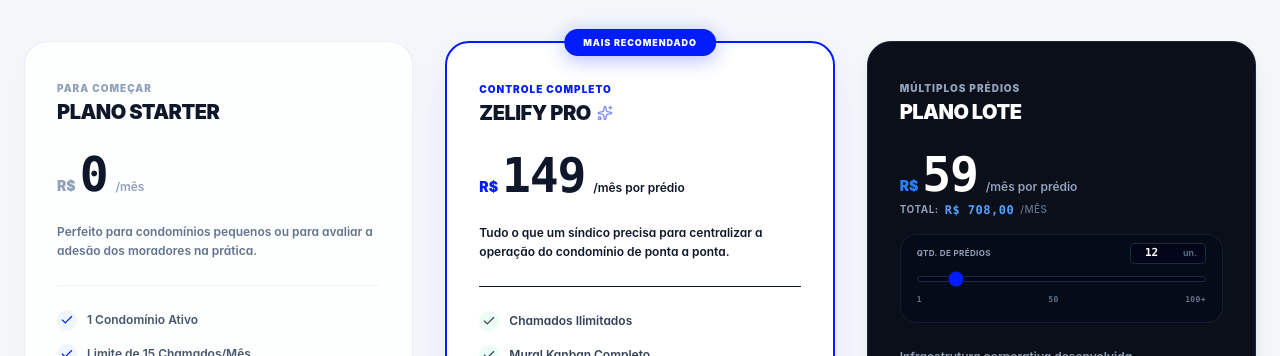
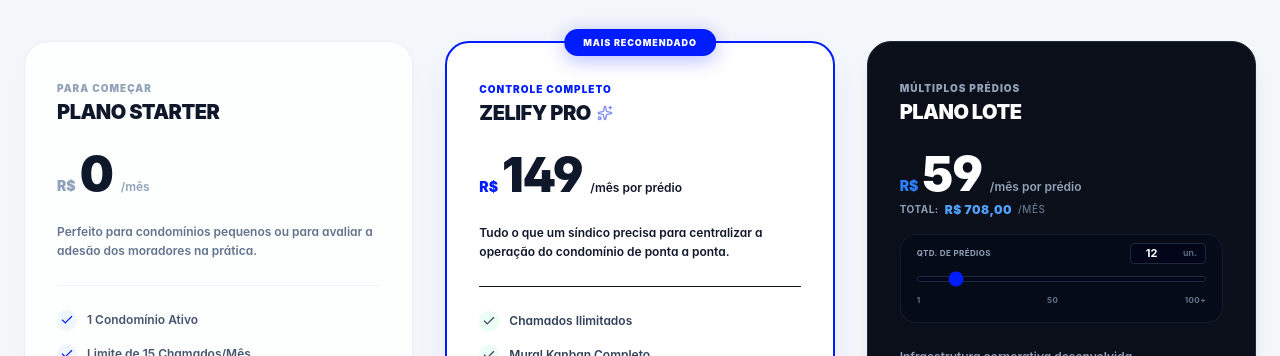
Before and after one commit to Leonardo-Tobias/Zelify-LP, a React (Vite) app: page / in a window 1280 px wide. Shown: the part 4633-4989 px from the top of the page. Built offline with nearby package versions, Linux system fonts and the light colour scheme.

Commit message:
design: remove font-mono dos numeros de preco para adotar fonte sans-serif limpa e moderna

```diff
--- a/src/App.tsx
+++ b/src/App.tsx
@@ -906,7 +906,7 @@ export default function App() {
 
                 <div className="flex items-baseline space-x-1">
                   <span className="text-sm font-black text-slate-400 align-super">R$</span>
-                  <span className="text-5xl font-black text-slate-900 tracking-tight font-mono">0</span>
+                  <span className="text-5xl font-black text-slate-900 tracking-tight">0</span>
                   <span className="text-slate-400 text-xs font-semibold ml-1">/mês</span>
                 </div>
 
@@ -983,7 +983,7 @@ export default function App() {
 
                 <div className="flex items-baseline space-x-1">
                   <span className="text-sm font-black text-[#001CFF] align-super">R$</span>
-                  <span className="text-5xl font-black text-slate-900 tracking-tight font-mono">149</span>
+                  <span className="text-5xl font-black text-slate-900 tracking-tight">149</span>
                   <span className="text-slate-550 text-xs font-semibold ml-1">/mês por prédio</span>
                 </div>
 
@@ -1051,13 +1051,13 @@ export default function App() {
                   <div className="space-y-1">
                     <div className="flex items-baseline space-x-1">
                       <span className="text-sm font-black text-blue-500 align-super">R$</span>
-                      <span className="text-5xl font-black text-white tracking-tight font-mono">{pricePerCondo}</span>
+                      <span className="text-5xl font-black text-white tracking-tight">{pricePerCondo}</span>
                       <span className="text-slate-400 text-xs font-semibold ml-1">/mês por prédio</span>
                     </div>
 
                     <div className="text-[10px] text-slate-400 font-bold uppercase tracking-wider flex items-center space-x-1.5">
                       <span>Total:</span>
-                      <span className="text-blue-400 font-black text-xs font-mono">R$ {totalPrice.toLocaleString('pt-BR')},00</span>
+                      <span className="text-blue-400 font-black text-xs">R$ {totalPrice.toLocaleString('pt-BR')},00</span>
                       <span className="text-slate-500 font-medium">/mês</span>
                     </div>
                   </div>
@@ -1077,7 +1077,7 @@ export default function App() {
                             const val = parseInt(e.target.value);
                             setCondoCount(isNaN(val) ? 1 : Math.max(1, Math.min(500, val)));
                           }}
-                          className="w-10 bg-transparent text-white text-center font-mono font-bold focus:outline-none text-[11px]"
+                          className="w-10 bg-transparent text-white text-center font-bold focus:outline-none text-[11px]"
                         />
                         <span className="text-[9px] text-slate-500 font-semibold">un.</span>
                       </div>
@@ -1095,7 +1095,7 @@ export default function App() {
                       />
                     </div>
 
-                    <div className="flex justify-between text-[8px] text-slate-500 font-bold uppercase tracking-wider font-mono">
+                    <div className="flex justify-between text-[8px] text-slate-500 font-bold uppercase tracking-wider">
                       <span>1</span>
                       <span>50</span>
                       <span>100+</span>
```
